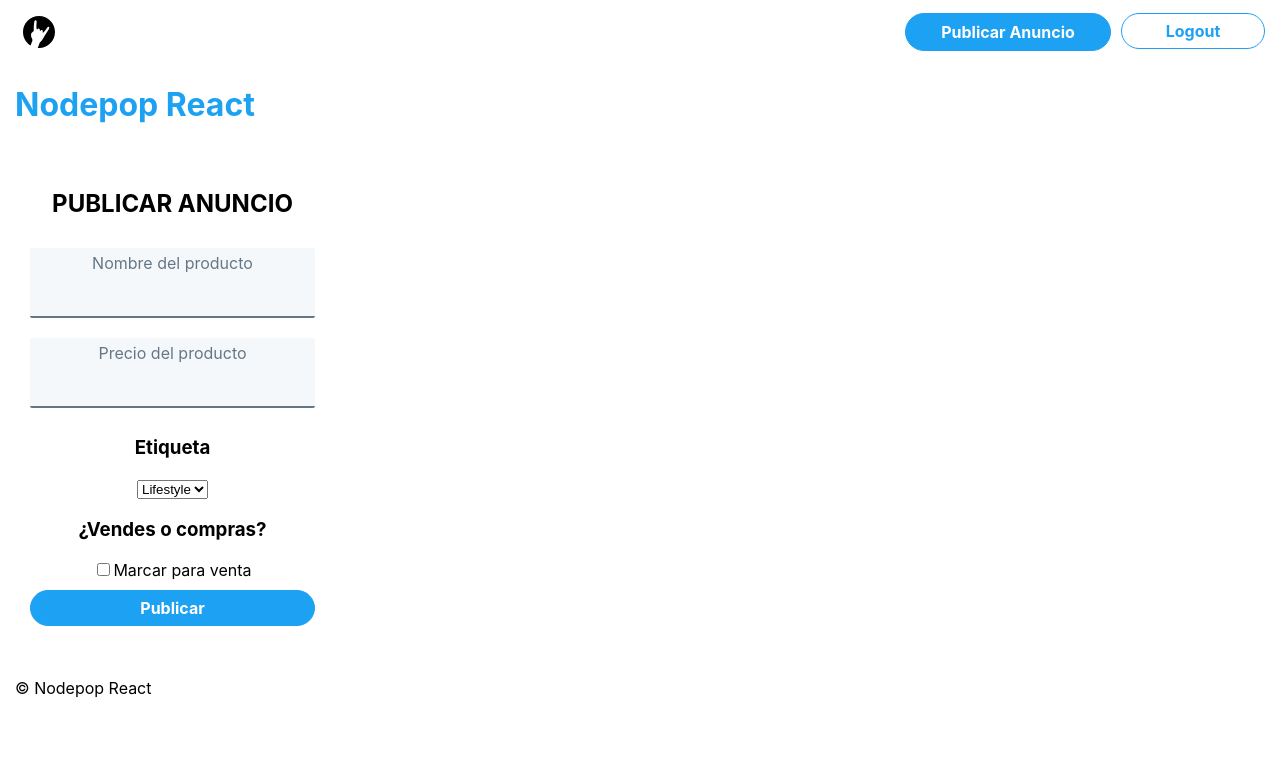
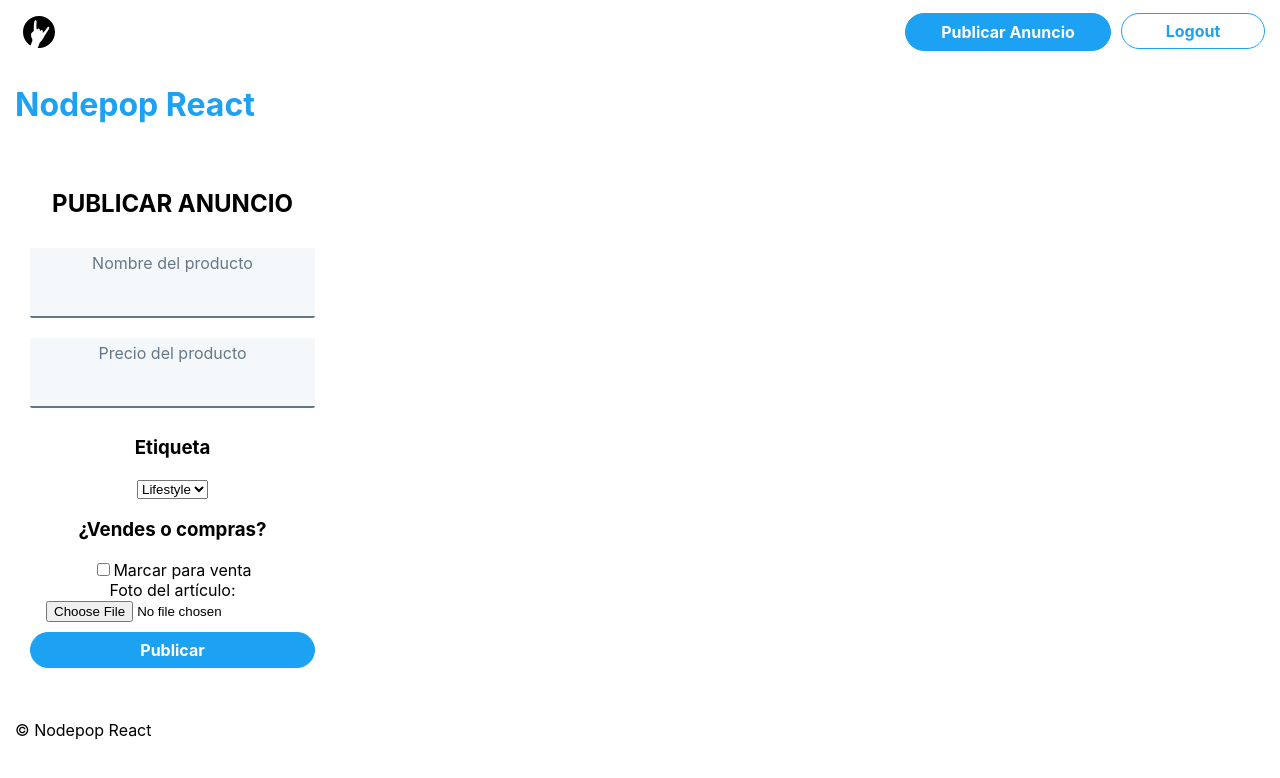
Before and after one commit to jaimeperezortega/nodepop-react, a React (Create React App) app in the folder nodepop-react/: page /new-ad in a window 1280 px wide. Shown: the top 778 px of the page. Built offline with nearby package versions, Linux system fonts and the light colour scheme; sample sign-in values are in the browser's storage.

Commit message:
Intento montar el formData para mandarlo al backend pero no logro que funcione

```diff
--- a/nodepop-react/src/components/ads/AdDetailPage.js
+++ b/nodepop-react/src/components/ads/AdDetailPage.js
@@ -5,11 +5,11 @@ import Button from '../shared/Button';
 import Layout from '../layout/Layout';
 import { render } from 'react-dom';
 import {getAdDetail, deleteAd} from '../../api/ads';
-import {Link, Redirect} from 'react-router-dom'
+import {Link, Redirect, Route} from 'react-router-dom'
 
 
 
-const AdDetailedPage = (props) => {
+const AdDetailedPage = ({history, ...props}) => {
     const [ad, setAd] = React.useState(null);
     const [error, setError] = React.useState(null)
 
@@ -31,7 +31,8 @@ const handleDeleteButton = async () => {
     console.log(ad.id);
     await deleteAd(ad.id);
 
-    <Redirect to="/"/>
+    history.push(`/`);
+
 
 }
 
--- a/nodepop-react/src/components/ads/NewAdFormCustomHook.js
+++ b/nodepop-react/src/components/ads/NewAdFormCustomHook.js
@@ -38,10 +38,26 @@ const NewAdFormWithCustomHook = ({onSubmit}) =>{
     const{name, price, tags} = formValues;
 
 
+    const [adImage, setAdImage] = useState(null)
+
+    const handleUploadImage = (event) =>{
+        const adImage = event.target.files[0];
+        console.log(adImage)
+        setAdImage(adImage);
+    }
+
+
+
+
 
     const handleSubmit = event =>{
         event.preventDefault();
-        onSubmit(formValues, sale);
+        if(adImage){
+            onSubmit(formValues, sale, adImage)
+        } else {
+            onSubmit(formValues, sale);
+        }
+
 
     }
 
@@ -104,6 +120,14 @@ const NewAdFormWithCustomHook = ({onSubmit}) =>{
         </div>
 
 
+        <div>
+            <div>
+                <label for="adImage">Foto del artículo:</label>
+            </div>
+
+            <input onChange={handleUploadImage} type="file" id="adImage" name="adImage"/>
+        </div>
+
         <Button type="submit" className="loginForm-submit" variant="primary" >
 
 
--- a/nodepop-react/src/components/ads/NewAdPage.js
+++ b/nodepop-react/src/components/ads/NewAdPage.js
@@ -12,27 +12,74 @@ import { publishAd } from '../../api/publishAd';
 
 const NewAdPage = ({isLogged, onLogout})=>{
 
-    const handleSubmit = async  (formValues, sale) =>{
+    const handleSubmit = async  (formValues, sale, adImage) =>{
 
 
 
         if(sale) {
+            if(adImage){
                 console.log(sale)
                 const newFormValues = {
                     ...formValues,
                     sale: true,
+                    adImage: adImage,
+
             }
-            console.log(newFormValues);
-            await publishAd(newFormValues)
+
+            const formData = new FormData(newFormValues)
+            formData.append(sale,true);
+            formData.append(adImage, adImage);
+            formData.append(name,name )
+            formData.append(price, price)
+            formData.append(tags, tags)
+            console.log(formData)
+            await publishAd(formData)
+
+            } else {
+                console.log(sale)
+                const newFormValues = {
+                    ...formValues,
+                    sale: true,
+
+            }
+            const formData = new FormData(newFormValues)
+            formData.append("sale",true);
+            formData.append("adImage", adImage);
+            formData.append("name",name )
+            formData.append("price", price)
+            formData.append("tags", tags)
+            console.log(formData)
+            await publishAd(formData)
+
+            }
+
+        } else {
+            if(adImage){
+                console.log(sale)
+                const newFormValues = {
+                    ...formValues,
+
+                    sale: false,
+                    adImage:adImage,
+                }
+                const formData = new FormData(newFormValues)
+                console.log(formData)
+                await publishAd(formData)
+
             } else {
                 console.log(sale)
                 const newFormValues = {
                     ...formValues,
 
                     sale: false,
+
                 }
-            console.log(newFormValues);
-            await publishAd(newFormValues)
+                const formData = new FormData(newFormValues)
+                console.log(formData)
+                await publishAd(formData)
+
+            }
+
 
         }
 
```
Lines whose indentation alone changed are shown as unchanged.
